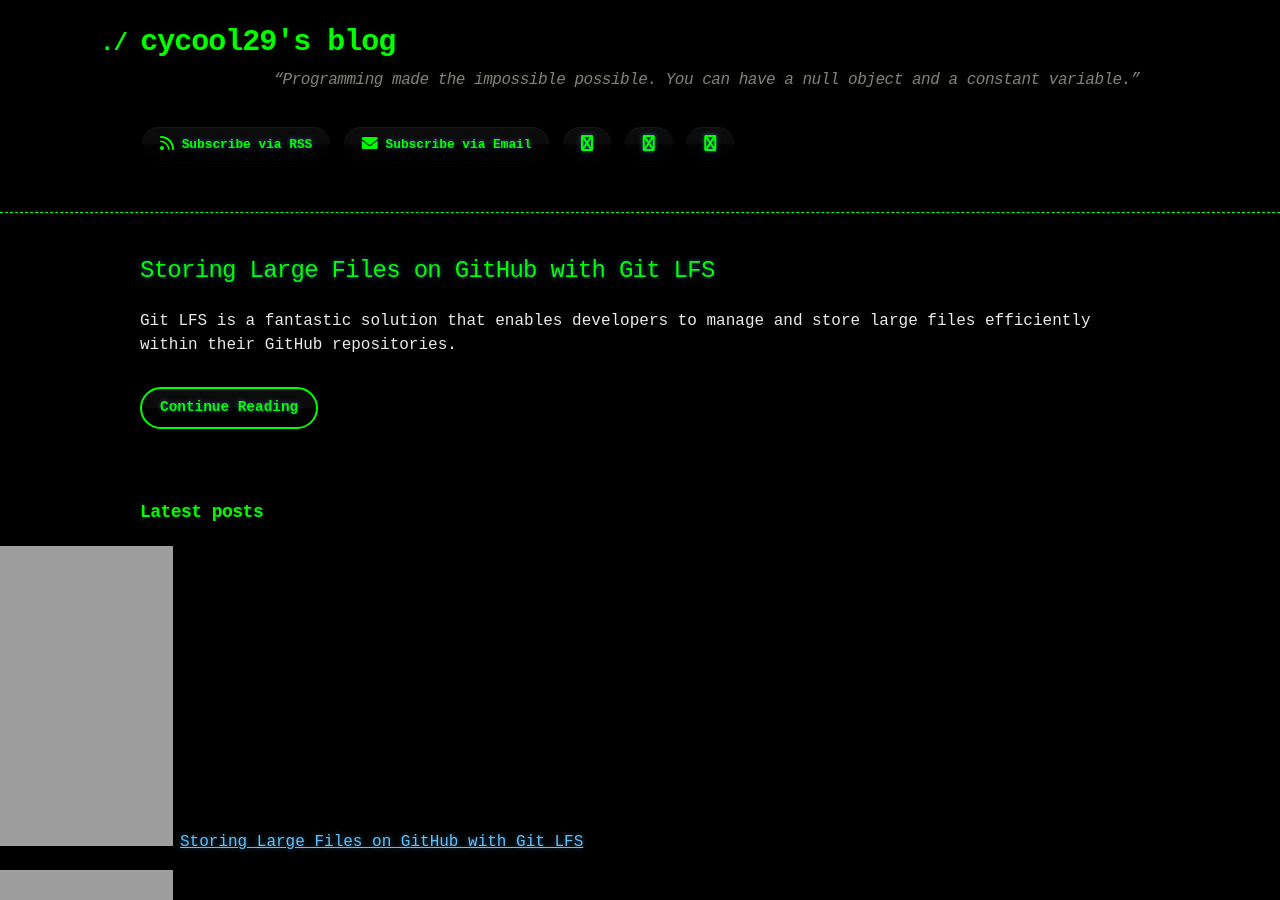
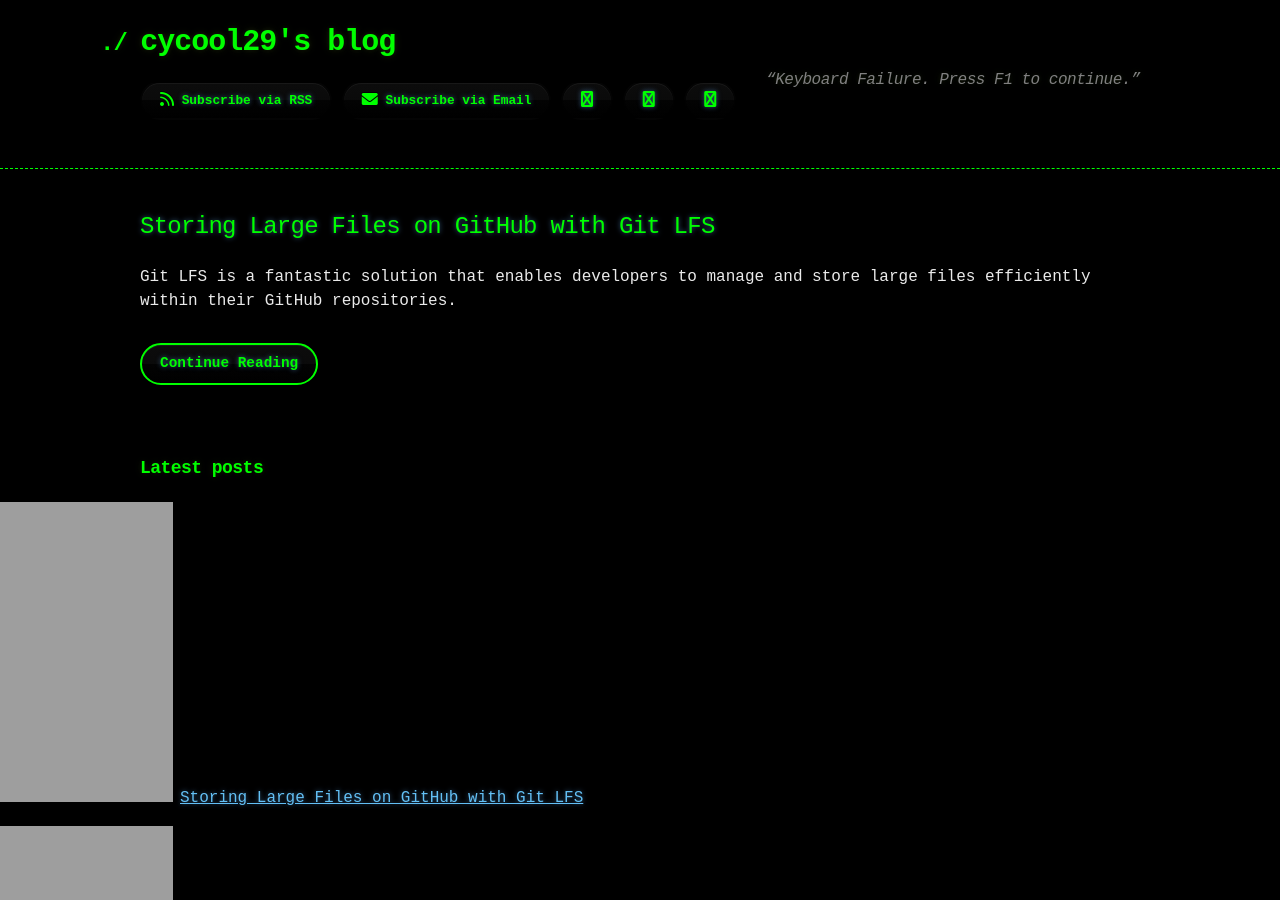
Before and after one commit to cycool29/cycool29.github.io, a Jekyll site: the page built from index.md, in a window 1280 px wide and 900 px high. Built offline with Jekyll 4.4.1, drawn with Linux system fonts in a browser that asks for light colours; a style sheet for code colours, icons or effects is not loaded.

Commit message:
Update quotes

```diff
--- a/_config.yml
+++ b/_config.yml
@@ -1,5 +1,5 @@
 title: cycool29's blog
-description: "“Programming made the impossible possible. You can have a null object and a constant variable.” "
+description: "“Keyboard Failure. Press F1 to continue.” "
 bio: A high school student. Intermediate in Python, Git, Bash. Learning JavaScript. He/Him. "
 author: cycool29
 url: https://cycool29.github.io
```
